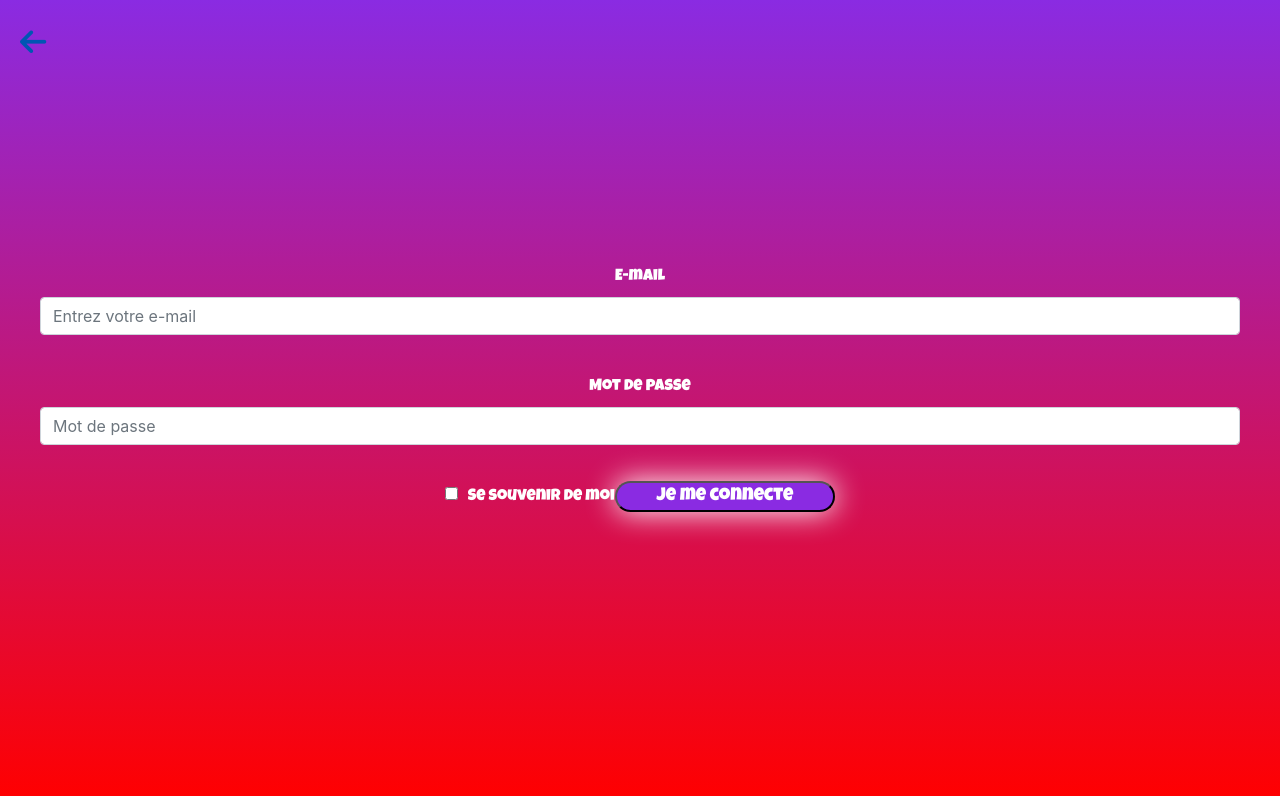
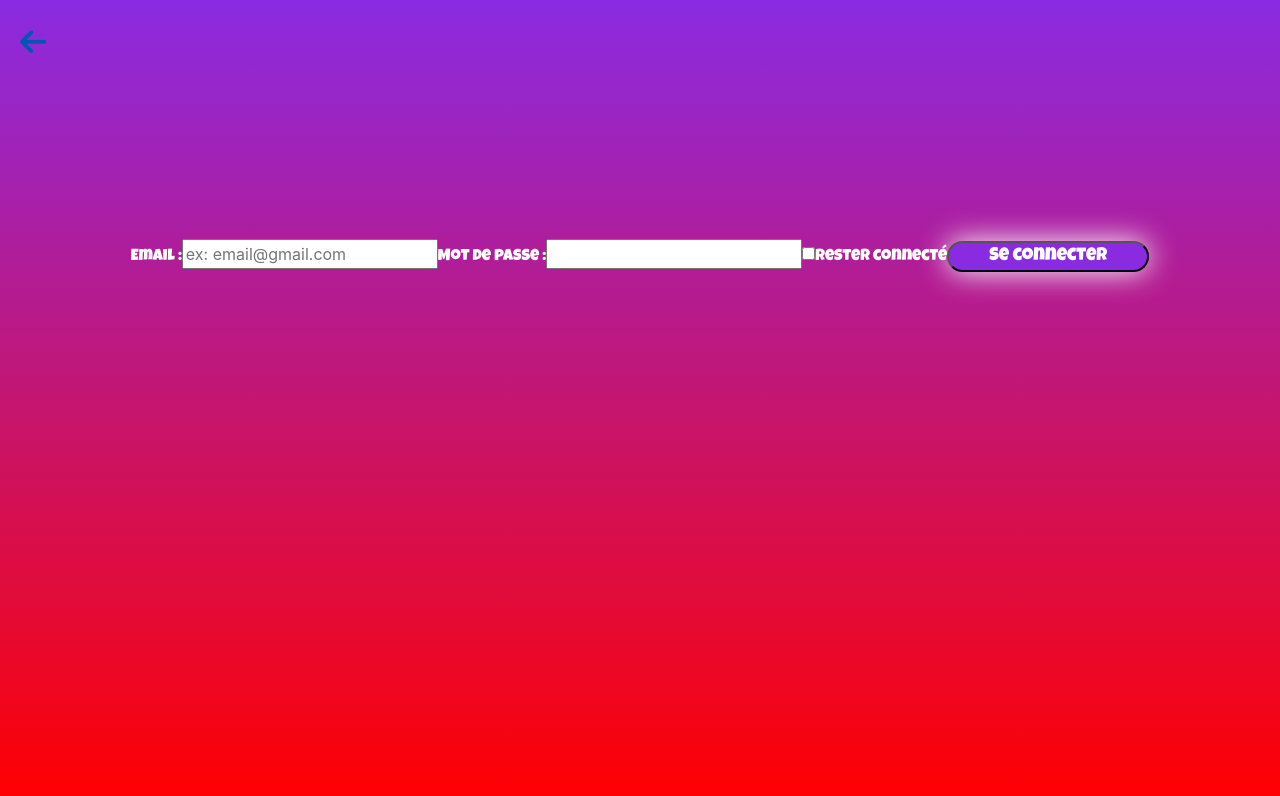
Before and after one commit to Fio25/projet-quizz, a React (Create React App) app: page /PageConnexion in a window 1280 px wide. Shown: the top 796 px of the page. Built offline with nearby package versions, Linux system fonts and the light colour scheme.

Commit message:
email base de donnée

```diff
--- a/package.json
+++ b/package.json
@@ -6,6 +6,7 @@
     "@testing-library/jest-dom": "^5.16.5",
     "@testing-library/react": "^13.4.0",
     "@testing-library/user-event": "^13.5.0",
+    "axios": "^1.3.3",
     "react": "^18.2.0",
     "react-dom": "^18.2.0",
     "react-router-dom": "^6.8.1",
--- a/src/Components/Accueil.js
+++ b/src/Components/Accueil.js
@@ -1,20 +1,62 @@
 import './Accueil.css'
-import React from 'react'
+import React, { useState, useEffect } from 'react'
 import {Link} from 'react-router-dom'
 import './PageInscription'
 import './PageConnexion'
 import './Categories'
 
 function Accueil() {
+  const [isConnected, setIsConnected] = useState(false);
+
+  const storage = window.localStorage;
+
+  useEffect(() => {
+    const isConnected = storage.getItem('isConnected');
+    setIsConnected(!!isConnected);
+  });
+
+  const handleLogout = () => {
+    storage.removeItem('isConnected');
+    storage.removeItem('userID');
+    setIsConnected(false)
+  }
+
+
+
   return (
     <div className="block-accueil">
 
       <h1>STUDY QUIZZ</h1>
 
       <div className="block-btnAccueil">
-        <Link className="btnAccueil" to="./PageInscription">Inscription</Link>
-        <Link className="btnAccueil" to="./PageConnexion">Connexion</Link>
-        <Link className="btnAccueil" to="./Categories">Jouer en tant qu'invité</Link>
+        {isConnected? (
+        <a className='deconnexion' onClick={handleLogout}>
+          Se deconnecter
+        </a>
+        )
+        :
+        (
+          <Link className="btnAccueil" to="./PageInscription">Inscription</Link>
+        )}
+
+        {isConnected? (
+          <Link className="btnAccueil" to="./ModifProfil">Profil</Link>
+        )
+        :
+        (
+          <Link className="btnAccueil" to="./PageConnexion">Connexion</Link>
+        )}
+
+        {isConnected? (
+          <Link className="btnAccueil" to="./Categories">Quizz</Link>
+        )
+        :
+        (
+          <Link className="btnAccueil" to="./Categories">Jouer en tant qu'invité</Link>
+        )}
+
+
+
       </div>
 
     </div>
--- a/src/Components/Categories.css
+++ b/src/Components/Categories.css
@@ -13,6 +13,7 @@
     display: flex;
     flex-direction: column;
     align-items: center;
+    margin-top: 40px;
 }
 
 .btn-categories {
@@ -30,11 +31,3 @@
     margin-bottom: 60px;
     background-color: transparent;
 }
-
-.chargement {
-    font-family: 'Luckiest Guy', cursive;
-    font-size: 30px;
-    color: white;
-    text-align: center;
-    margin-top: 250px;
-}
--- a/src/Components/PageConnexion.css
+++ b/src/Components/PageConnexion.css
@@ -1,5 +1,5 @@
 .formConnexion {
-    margin-top: 100px;
+    margin-top: 80px;
     padding: 40px;
     text-align: center;
 }
--- a/src/Components/PageConnexion.js
+++ b/src/Components/PageConnexion.js
@@ -1,40 +1,55 @@
-import React, {useState} from 'react'
-import './PageConnexion.css'
-import {Link} from 'react-router-dom'
 
-function PageConnexion() {
+  import React, { useState } from "react";
+  import "./PageConnexion.css";
+  import { Link } from "react-router-dom";
+  import axios from "axios";
 
-  const emailRegex = /^[a-zA-Z0-9._%+-]+@[a-zA-Z0-9.-]+\.[a-zA-Z]{2,}$/;
-  const passwordRegex = /^(?=.*[A-Z])(?=.*[0-9])(?!.*[\W_])(?!.*\s).{8,}$/;
+  export default function PageConnexion() {
+    const storage = window.localStorage;
 
     const [formData, setFormData] = useState({
-    email:"",
-    password:"",
+      email: '',
+      password: '',
+    });
+
+    const [formErrors, setFormErrors] = useState({});
+
+    const [rememberMe, setRememberMe] = useState(false);
+
+    const handleInputChange = (event) => {
+      const { name, value } = event.target;
+      setFormData({ ...formData, [name]: value });
+    };
+
+    const handleSubmit = async (event) => {
+      event.preventDefault();
+
+      // Vérifier si l'adresse e-mail et le mot de passe existent dans la base de données
+      let response = await axios("http://localhost:8000/api/users");
+      let users = response.data;
+      let isValidUser = users.some(user => user.email === formData.email && user.password === formData.password);
+      let isUserID = null
+      users.map((item) => {
+          if(item.email === formData.email){
+            isUserID = item.id
+          }
+          return null;
       })
 
-  const [formErrors, setFormErrors] = useState({})
+      if (isValidUser) {
+        window.location.assign("/Categories");
 
-  const handleSubmitChange = (event) => {
-    const {name, value} = event.target;
-      setFormData({...formData, [name]: value})
+        if (rememberMe) {
+          storage.setItem("userID", isUserID)
+          storage.setItem("isConnected", formData.email);
         }
+      } else {
+        setFormErrors({ server: "L'adresse e-mail ou le mot de passe est incorrect." });
+      }
+    };
 
-  const handleClick = (e) => {
-    e.preventDefault();
-
-    const errors = {};
-    if (!emailRegex.test(formData.email) || !passwordRegex.test(formData.password)) {
-      errors.password="e-mail ou mot de passe incorrect"
-    }
-    setFormErrors(errors);
-
-    // Si des erreurs sont détectées, ne pas envoyer le formulaire
-    if (Object.keys(errors).length > 0) {
-      return;}
-
-    setFormErrors(errors);
-
-    window.location.assign("/Categories");
+    const handleRememberMe = (event) => {
+      setRememberMe(event.target.checked);
     };
 
     return (
@@ -45,46 +60,39 @@ function PageConnexion() {
         </Link>
       </div>
 
-      <form className="formConnexion" method="post">
-
-        <label htmlFor="email">E-mail</label>
+        <form className="formConnexion" onSubmit={handleSubmit}>
+          <label htmlFor="email">Email :</label>
           <input
+            className={formErrors.email ? 'saisie error' : 'saisie'}
             type="email"
-          className="form-control"
-          id="email"
+            placeholder="ex: email@gmail.com"
             name="email"
             value={formData.email}
-          onChange={handleSubmitChange}
-          aria-describedby="emailHelp"
-          placeholder="Entrez votre e-mail"
-          required/>
+            onChange={handleInputChange}
+            required
+          />
+          {formErrors.email && <span className="error-message">{formErrors.email}</span>}
 
-
-        <label htmlFor="password">Mot de passe</label>
+          <label htmlFor="password">Mot de passe :</label>
           <input
+            className={formErrors.password ? 'saisie error' : 'saisie'}
             type="password"
-          className="form-control"
-          id="password"
             name="password"
             value={formData.password}
-          onChange={handleSubmitChange}
-          aria-label="password"
-          placeholder="Mot de passe"
-          required/>
-          {formErrors.password && <span className="msgError">{formErrors.password}</span>}
+            onChange={handleInputChange}
+            required
+          />
+          {formErrors.password && <span className="error-message">{formErrors.password}</span>}
 
-        <input
-          type="checkbox"
-          name="agree-terms"
-          aria-label="agree-terms"
-          required/>
-        <label className="checkbox">Se souvenir de moi</label>
+          <label className="saveConnexion">
+            <input type="checkbox" className="checkbox" name="rememberMe" aria-label="rememberMe" checked={rememberMe} onChange={handleRememberMe} />
+            Rester connecté
+          </label>
 
-        <button type="submit" className="btn-connexion" onClick={handleClick}>Je me connecte</button>
+          {formErrors.server && <span className="error-message">{formErrors.server}</span>}
 
+          <input className="btn-connexion" type="submit" value="Se connecter" />
         </form>
       </>
-  )
+    );
   }
-
-export default PageConnexion
--- a/src/Components/PageInscription.css
+++ b/src/Components/PageInscription.css
@@ -11,7 +11,7 @@
 }
 
 .btn-inscris {
-    margin-top: 30px;
+    margin-top: 60px;
     font-family: 'Luckiest Guy', cursive;
     font-size: 18px;
     text-align: center;
--- a/src/Components/PageInscription.js
+++ b/src/Components/PageInscription.js
@@ -1,6 +1,7 @@
-import React, { useState } from 'react'
-import './PageInscription.css'
-import {Link} from 'react-router-dom'
+import React, { useState } from 'react';
+import './PageInscription.css';
+import {Link} from 'react-router-dom';
+import axios from 'axios';
 
 function PageInscription() {
 
@@ -47,7 +48,17 @@ function PageInscription() {
 
     setFormErrors(errors);
 
-    window.location.assign("/Categories");
+    axios.post("http://localhost:8000/api/users", {
+      name : formData.pseudo,
+      email: formData.email,
+      password : formData.password
+    })
+    .then(response => {
+      window.location.assign("/Categories");
+    })
+
+
+
   };
 
   return (
@@ -65,6 +76,7 @@ function PageInscription() {
         <input
           type="text"
           className='form-control'
+
           id="pseudo"
           name="pseudo"
           value={formData.pseudo}
@@ -113,13 +125,6 @@ function PageInscription() {
           required/>
           {formErrors.confirmPassword && <span className="msgError">{formErrors.confirmPassword}</span>}
 
-        <input
-          type="checkbox"
-          name="agree-terms"
-          aria-label="agree-terms"
-          required/>
-        <label className="checkbox">J'accepte les conditions générales</label>
-
         <button type="submit" className="btn-inscris" onClick={handleSubmit}>Je m'inscris</button>
 
       </form>
--- a/src/Components/Reponse.css
+++ b/src/Components/Reponse.css
@@ -1,4 +1,11 @@
-.currentQuest {
+.chargement {
+    font-family: 'Luckiest Guy', cursive;
+    font-size: 30px;
+    color: white;
+    text-align: center;
+    margin-top: 250px;
+
+}.currentQuest {
     font-family: 'Luckiest Guy', cursive;
     font-size: 23px;
     text-align: center;
@@ -45,9 +52,10 @@
     margin-top: 25px;
 }
 
-.score {
+.scoreFinal {
+    font-family: 'Luckiest Guy', cursive;
+    font-size: 30px;
     color: white;
-    font-size: 20px;
     text-align: center;
-    font-family: 'Luckiest Guy', cursive;
+    margin-top: 250px;
 }
--- a/src/Components/Reponse.js
+++ b/src/Components/Reponse.js
@@ -3,6 +3,7 @@ import "./Reponse.css";
 import { v4 as uuidv4 } from "uuid";
 
 export default function Reponse({ datas }) {
+
   const [sortedResponse, setSortedResponse] = useState([]);
   const [currentQuestion, setCurrentQuestion] = useState(0);
   const [score, setScore] = useState(0);
@@ -31,21 +32,28 @@ export default function Reponse({ datas }) {
   //TIMER
   const [timer, setTimer] = useState(20);
   const [timerId, setTimerId] = useState(null);
+  const [stopTimer, setStopTimer] = useState(false);
+
   useEffect(() => {
+    if (!stopTimer) {
     if (timer > 0) {
       setTimerId(setTimeout(() => setTimer((prev) => prev - 1), 1000));
     }
     if (timer === 0) {
       clearTimeout(timerId);
+      wrongAnswer()
     }
+
     return () => clearInterval(timerId);
-  }, [timer]);
+  } }, [timer]);
 
+  //MAUVAISE REPONSE
   function wrongAnswer() {
     setCurrentQuestion(currentQuestion + 1);
     console.log("t'es nul");
   }
 
+  //BONNE REPONSE
   function goodAnswer() {
     setScore(score + 1);
     setCurrentQuestion(currentQuestion + 1);
@@ -58,11 +66,9 @@ export default function Reponse({ datas }) {
 
         <p className="timer"><i className="fa-regular fa-clock"></i> {timer} secondes</p>
 
-        <div className="question-block">
-
-          <div className="currentQuest">
-            <p className="currentQuestionText">{datas[currentQuestion].question}</p>
-          </div>
+        <div className="currentQuest">
+          <p className="currentQuestionText">{datas[currentQuestion].question}</p>
+        </div>
 
           {sortedResponse.map((row) => (
             <button className="btns-question" key={uuidv4()} onClick={row === datas[currentQuestion].reponse1 ? goodAnswer : wrongAnswer}>
@@ -70,16 +76,17 @@ export default function Reponse({ datas }) {
             </button>
           ))}
 
-        </div>
-
       </div>
     );
   }
 
   function returnEnd() {
+
+    if (!stopTimer) setStopTimer(true)
+
     return (
 
-        <p className="score">Score : {score}/10</p>
+        <p className="scoreFinal">Score : {score}/10</p>
 
     );
   }
```
Also changed, not shown: 1 other file (tests, documents, lock files or other folders). Lines whose indentation alone changed are shown as unchanged.
